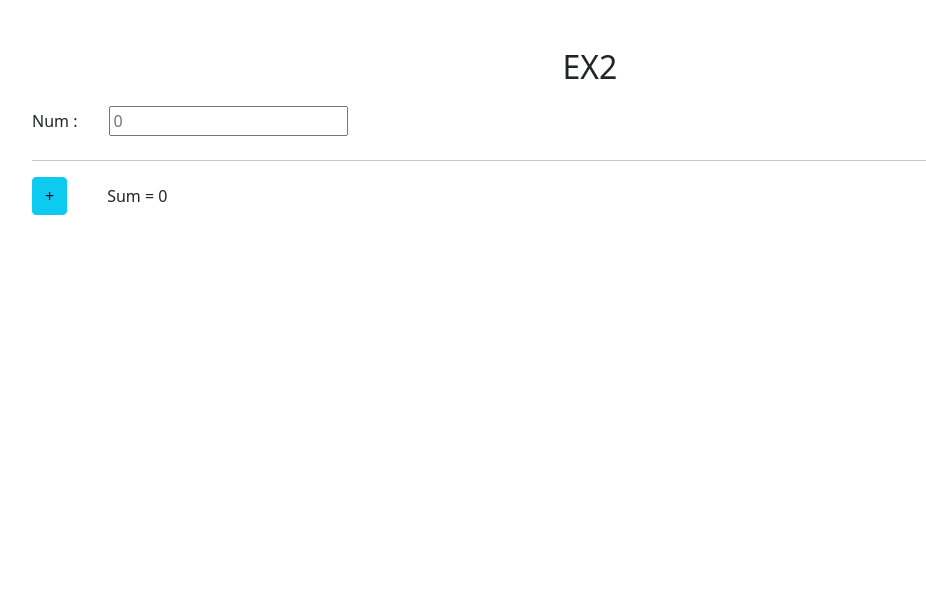
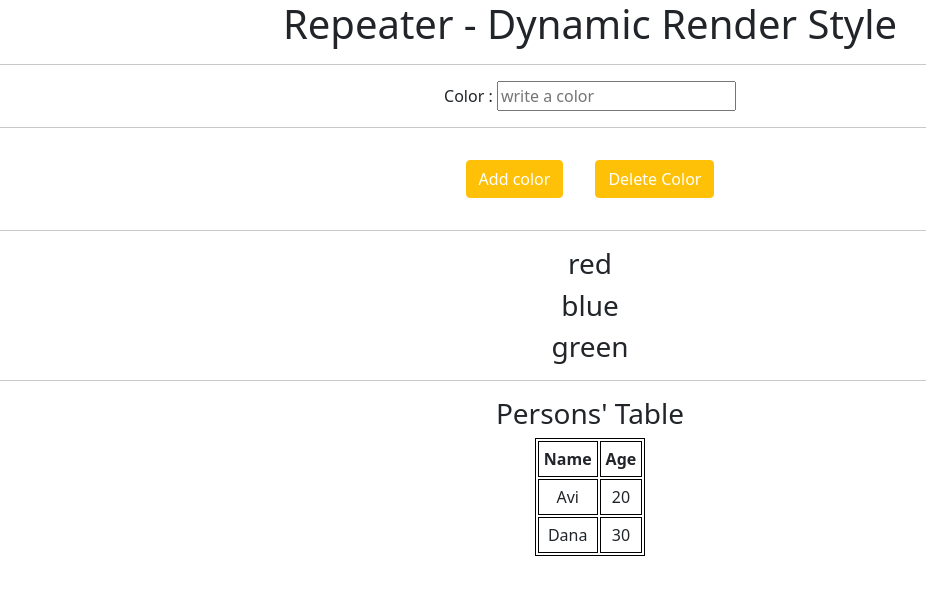
Before and after one commit to sapir0507/myapp, a React (Create React App) app: page / in a window 1280 px wide. Shown: the top 594 px of the page, without its empty margins (50-976 px from the left). Built offline with nearby package versions, Linux system fonts and the light colour scheme.

Commit message:
dynamic rendering - repeater

```diff
--- a/src/App.js
+++ b/src/App.js
@@ -1,7 +1,8 @@
 /* eslint-disable react/jsx-pascal-case */
+import './App.css';
+import DRRepeater from './project/04_dynamic render/Repeater/DRRepeater';
 
-import './App.css';
-import CalculateTotal from './project/Exercises/02_State/calculateTotal';
+
 
 
 
@@ -10,7 +11,7 @@ function App() {
   return (
     <div className="App">
 
-       <CalculateTotal></CalculateTotal>
+     <DRRepeater></DRRepeater>
 
     </div>
   );
--- /dev/null
+++ b/src/project/04_dynamic render/Repeater/DRRepeater.css
@@ -0,0 +1 @@
+table,tr,th,td{border:1px solid #000;margin:5px auto;border-collapse:separate}tr,th,td{padding:5px}
--- /dev/null
+++ b/src/project/04_dynamic render/Repeater/DRRepeater.js
@@ -0,0 +1,73 @@
+import { Button } from "react-bootstrap";
+import { useState } from "react";
+import './DRRepeater.scss';
+
+function DRRepeater() {
+
+    const [colors, setColors] = useState(['red',
+                                          'blue',
+                                          'green']);
+
+    const [persons, setPersons] = useState([
+        {name:'Avi', age: '20'},
+        {name:'Dana', age: '30'},
+    ]);
+
+    const [newColor, setNewColor] = useState('');
+
+    const AddColor = () => {
+        setColors([...colors,
+        newColor])
+    }
+
+    const DeleteColor = () => {
+        setColors([...colors].filter((value)=>{ return value !== newColor? value: null}))
+    }
+
+    return ( <div>
+        <h1>Repeater - Dynamic Render Style</h1>
+        <hr />
+        Color{' '}:{' '}
+        <input type={'text'} placeholder='write a color' onChange={(e)=>{
+            setNewColor(e.target.value)
+        }}></input>
+
+        <hr />
+        <Button variant="warning" className="text-white m-3" onClick={()=>{
+            AddColor()
+        }}>
+            Add color
+        </Button>
+        <Button variant="warning" className="text-white m-3" onClick={()=>{
+            DeleteColor()
+        }}>
+            Delete Color
+        </Button>
+        <hr />
+        {
+            colors.map((item, i)=>{
+                return <h3 key={i}>{item}</h3>
+            })
+        }
+        <hr />
+        <h3>Persons' Table</h3>
+        <table className=''>
+            <tbody>
+                <tr>
+                    <th>Name</th>
+                    <th>Age</th>
+                </tr>
+            {
+                persons.map((x, i)=>{
+                    return <tr key={i}>
+                                <td key={`td_a${i}`}> {x.name} </td>
+                                <td key={`td_b${i}`}> {x.age} </td>
+                    </tr>
+                })
+            }
+            </tbody>
+        </table>
+    </div> );
+}
+
+export default DRRepeater;
--- /dev/null
+++ b/src/project/04_dynamic render/Repeater/DRRepeater.scss
@@ -0,0 +1,9 @@
+table, tr, th, td{
+    border: 1px solid black;
+    margin: 5px auto;
+    border-collapse: separate; //is one border or a few borders
+}
+
+tr, th, td{
+    padding: 5px;
+}
--- /dev/null
+++ b/src/project/04_dynamic render/style/DRStyle.css
@@ -0,0 +1 @@
+.magentaStyle{color:#f0f}.blackStyle{color:#000}
```
Also changed, not shown: src/project/04_dynamic render/createDeleteElements/DRCreateDeleteElements.js (added, +33 -0 lines), src/project/04_dynamic render/style/DRStyle.js (added, +34 -0 lines), src/project/04_dynamic render/style/DRStyle.scss (added, +7 -0 lines).
